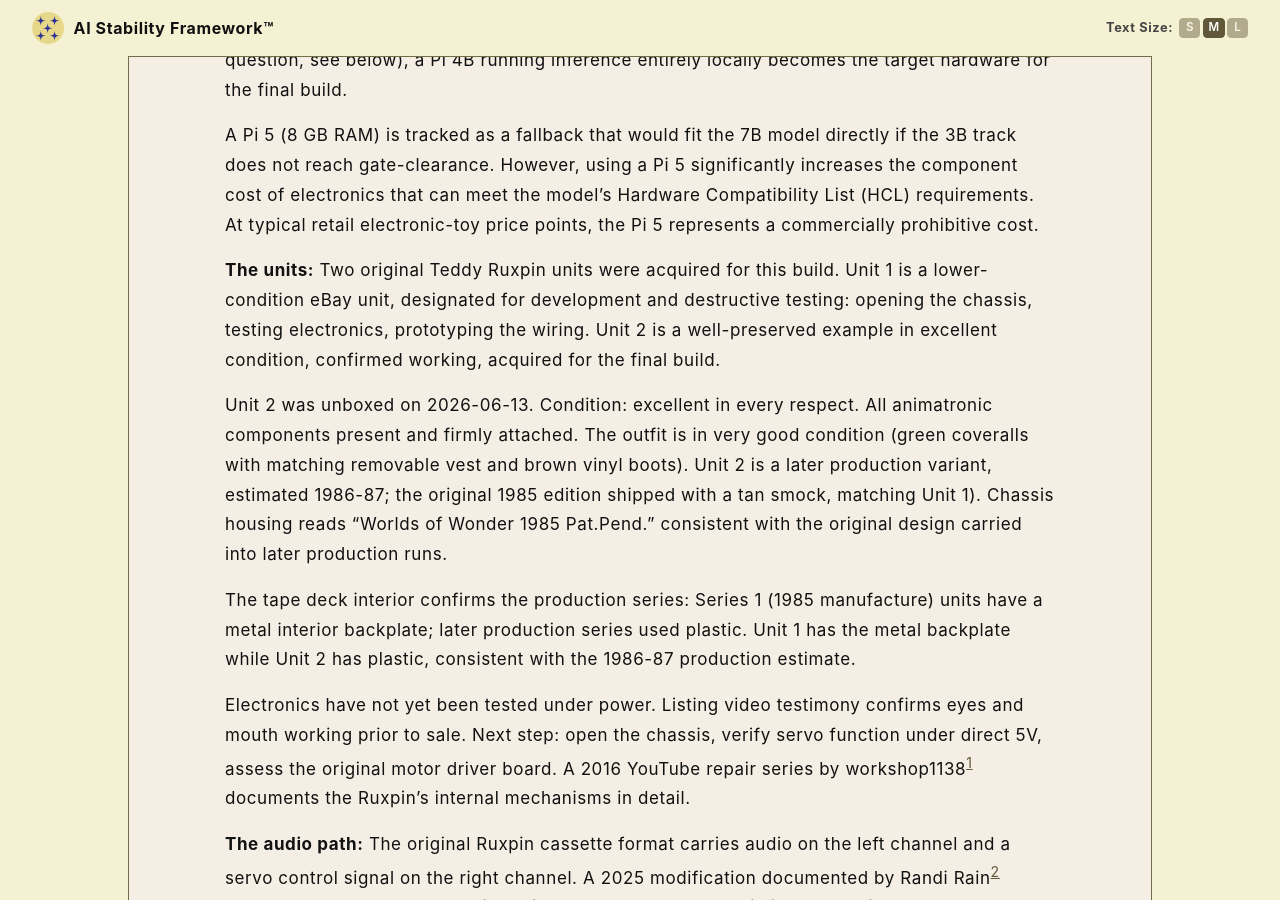
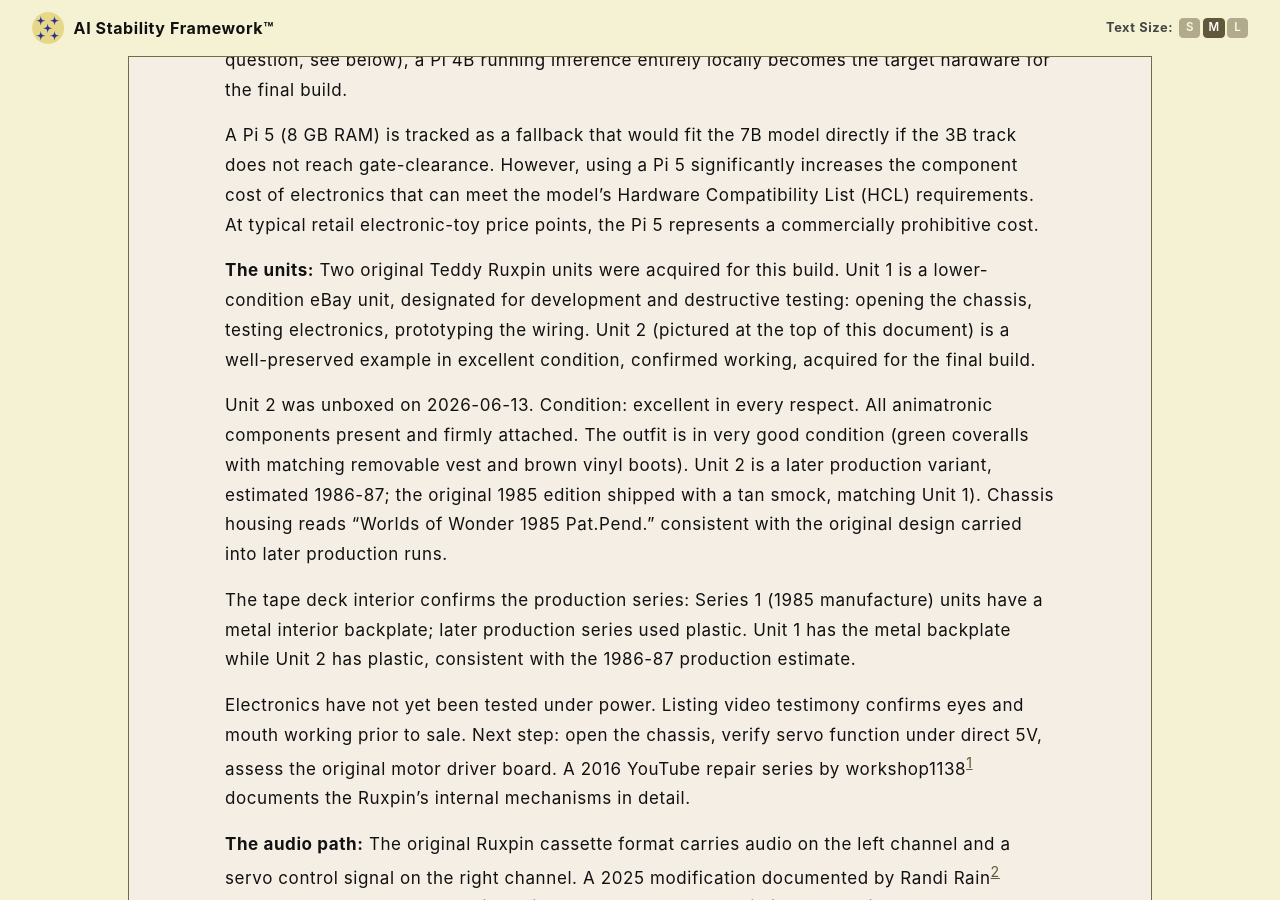
Before and after one commit to rojaslen/AISF-WEB, a Jekyll site: the page built from apx05.md, in a window 1280 px wide and 900 px high, scrolled down 3539 px. Built offline with Jekyll 4.4.1, drawn with Linux system fonts in a browser that asks for light colours; some web fonts are replaced; some of the changed text lies outside the part shown.

Commit message:
Update apx05.md

```diff
--- a/apx05.md
+++ b/apx05.md
@@ -5,7 +5,7 @@
 ---
 
 # Appendix 5: Ruxpin Retrofit
-<img style="float: right; border: 1px solid #746C44; padding: 15px; background-color: #090B21" src="./assets/images/ruxpin-retrofit-unit2-logo.jpg" aria-label="Photo of Teddy Ruxpin toy, seated wearing green coveralls and matching vest (Unit 2)." width="25%">
+<img style="float: right; border: 1px solid #746C44; padding: 15px; background-color: #090B21" src="./assets/images/ruxpin-retrofit-unit2-logo.jpg" aria-label="Photo of Teddy Ruxpin toy (Unit 2), seated wearing green coveralls and matching vest." width="25%">
 
 - **Author:** Leonard Rojas
 - **Status:** *In progress*
@@ -84,7 +84,7 @@
 
 A Pi 5 (8 GB RAM) is tracked as a fallback that would fit the 7B model directly if the 3B track does not reach gate-clearance. However, using a Pi 5 significantly increases the component cost of electronics that can meet the model's Hardware Compatibility List (HCL) requirements. At typical retail electronic-toy price points, the Pi 5 represents a commercially prohibitive cost.
 
-**The units:** Two original Teddy Ruxpin units were acquired for this build. Unit 1 is a lower-condition eBay unit, designated for development and destructive testing: opening the chassis, testing electronics, prototyping the wiring. Unit 2 is a well-preserved example in excellent condition, confirmed working, acquired for the final build.
+**The units:** Two original Teddy Ruxpin units were acquired for this build. Unit 1 is a lower-condition eBay unit, designated for development and destructive testing: opening the chassis, testing electronics, prototyping the wiring. Unit 2 (pictured at the top of this document) is a well-preserved example in excellent condition, confirmed working, acquired for the final build.
 
 Unit 2 was unboxed on 2026-06-13. Condition: excellent in every respect. All animatronic components present and firmly attached. The outfit is in very good condition (green coveralls with matching removable vest and brown vinyl boots). Unit 2 is a later production variant, estimated 1986-87; the original 1985 edition shipped with a tan smock, matching Unit 1). Chassis housing reads "Worlds of Wonder 1985 Pat.Pend." consistent with the original design carried into later production runs.
 
```
Also changed, not shown: other parts of apx05.md (+2 -2 lines).
